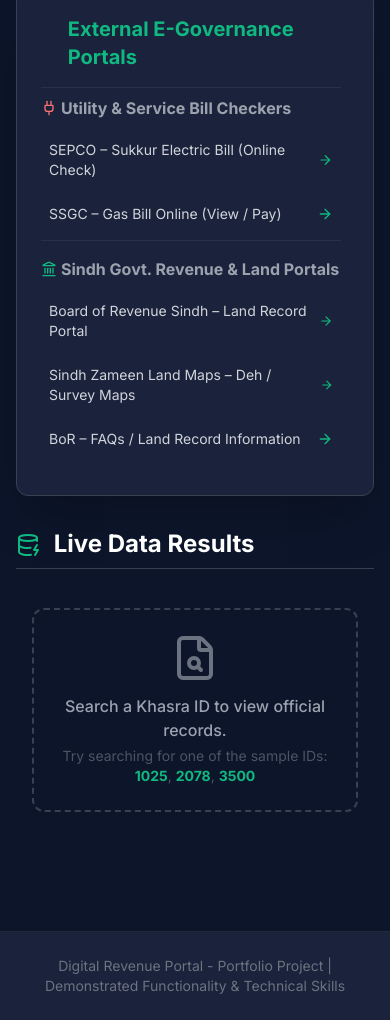
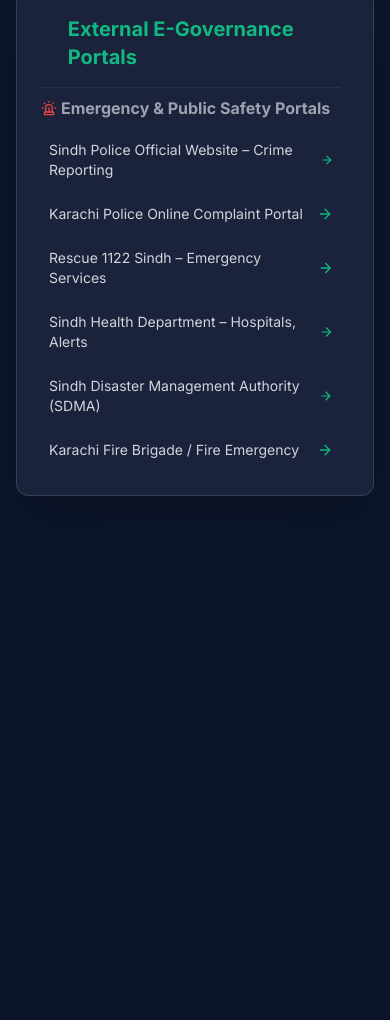
Before and after one commit to alkarampoultry505-afk/ALKARAMLAND, a plain HTML site: page index.html in a window 390 px wide. Shown: the part 1717-2737 px from the top of the page. After the commit the page ends 2261 px from the top, so only its background shows below. Drawn offline with nearby package versions, Linux system fonts and the light colour scheme; no server answers; some icons are missing.

Commit message:
Update index.html

```diff
--- a/index.html
+++ b/index.html
@@ -440,10 +440,57 @@
                     <div class="space-y-2 max-h-96 overflow-y-auto custom-scroll pr-2">
 
                         <h3 class="text-base font-semibold text-gray-400 pt-2 pb-1 border-t border-gray-700/50 flex items-center">
+                            <i data-lucide="siren" class="w-4 h-4 mr-1 text-red-500"></i> Emergency & Public Safety Portals
+                        </h3>
+                        <a href="https://www.sindhpolice.gov.pk" target="_blank" class="flex justify-between items-center text-sm text-gray-300 hover:text-dynamic-accent hover:bg-gray-800/50 p-2 rounded transition">
+                            <span>Sindh Police Official Website – Crime Reporting</span>
+                            <i data-lucide="arrow-right" class="w-4 h-4 text-dynamic-accent ml-2"></i>
+                        </a>
+                        <a href="https://www.karachipolice.gov.pk" target="_blank" class="flex justify-between items-center text-sm text-gray-300 hover:text-dynamic-accent hover:bg-gray-800/50 p-2 rounded transition">
+                            <span>Karachi Police Online Complaint Portal</span>
+                            <i data-lucide="arrow-right" class="w-4 h-4 text-dynamic-accent ml-2"></i>
+                        </a>
+                        <a href="https://www.rescue.gov.pk" target="_blank" class="flex justify-between items-center text-sm text-gray-300 hover:text-dynamic-accent hover:bg-gray-800/50 p-2 rounded transition">
+                            <span>Rescue 1122 Sindh – Emergency Services</span>
+                            <i data-lucide="arrow-right" class="w-4 h-4 text-dynamic-accent ml-2"></i>
+                        </a>
+                        <a href="https://www.sindhhealth.gov.pk" target="_blank" class="flex justify-between items-center text-sm text-gray-300 hover:text-dynamic-accent hover:bg-gray-800/50 p-2 rounded transition">
+                            <span>Sindh Health Department – Hospitals, Alerts</span>
+                            <i data-lucide="arrow-right" class="w-4 h-4 text-dynamic-accent ml-2"></i>
+                        </a>
+                        <a href="https://sdma.gos.pk" target="_blank" class="flex justify-between items-center text-sm text-gray-300 hover:text-dynamic-accent hover:bg-gray-800/50 p-2 rounded transition">
+                            <span>Sindh Disaster Management Authority (SDMA)</span>
+                            <i data-lucide="arrow-right" class="w-4 h-4 text-dynamic-accent ml-2"></i>
+                        </a>
+                        <a href="https://www.karachifire.gov.pk" target="_blank" class="flex justify-between items-center text-sm text-gray-300 hover:text-dynamic-accent hover:bg-gray-800/50 p-2 rounded transition">
+                            <span>Karachi Fire Brigade / Fire Emergency</span>
+                            <i data-lucide="arrow-right" class="w-4 h-4 text-dynamic-accent ml-2"></i>
+                        </a>
+                        <a href="https://www.prcs.org.pk" target="_blank" class="flex justify-between items-center text-sm text-gray-300 hover:text-dynamic-accent hover:bg-gray-800/50 p-2 rounded transition">
+                            <span>Pakistan Red Crescent Society – Sindh</span>
+                            <i data-lucide="arrow-right" class="w-4 h-4 text-dynamic-accent ml-2"></i>
+                        </a>
+                        <a href="https://www.sindhtraffic.gov.pk" target="_blank" class="flex justify-between items-center text-sm text-gray-300 hover:text-dynamic-accent hover:bg-gray-800/50 p-2 rounded transition">
+                            <span>Traffic Police Sindh – Road Safety & Emergency</span>
+                            <i data-lucide="arrow-right" class="w-4 h-4 text-dynamic-accent ml-2"></i>
+                        </a>
+                        <a href="https://civildefence.gos.pk" target="_blank" class="flex justify-between items-center text-sm text-gray-300 hover:text-dynamic-accent hover:bg-gray-800/50 p-2 rounded transition">
+                            <span>Civil Defense / Emergency Preparedness Portal</span>
+                            <i data-lucide="arrow-right" class="w-4 h-4 text-dynamic-accent ml-2"></i>
+                        </a>
+                        <a href="https://www.helpline.gov.pk" target="_blank" class="flex justify-between items-center text-sm text-gray-300 hover:text-dynamic-accent hover:bg-gray-800/50 p-2 rounded transition">
+                            <span>Call Center / Emergency Helpline Info Portal</span>
+                            <i data-lucide="arrow-right" class="w-4 h-4 text-dynamic-accent ml-2"></i>
+                        </a>
+                        <h3 class="text-base font-semibold text-gray-400 pt-4 pb-1 border-t border-gray-700/50 flex items-center">
                             <i data-lucide="plug" class="w-4 h-4 mr-1 text-red-400"></i> Utility & Service Bill Checkers
                         </h3>
                         <a href="https://bill.pitc.com.pk/sepcobill" target="_blank" class="flex justify-between items-center text-sm text-gray-300 hover:text-dynamic-accent hover:bg-gray-800/50 p-2 rounded transition">
                             <span>SEPCO – Sukkur Electric Bill (Online Check)</span>
+                            <i data-lucide="arrow-right" class="w-4 h-4 text-dynamic-accent ml-2"></i>
+                        </a>
+                        <a href="https://www.ssgc.com.pk/web" target="_blank" class="flex justify-between items-center text-sm text-gray-300 hover:text-dynamic-accent hover:bg-gray-800/50 p-2 rounded transition">
+                            <span>Sui Southern Gas Co. (SSGC) – Main Portal</span>
                             <i data-lucide="arrow-right" class="w-4 h-4 text-dynamic-accent ml-2"></i>
                         </a>
                         <a href="https://ssgc.com.pk/bill" target="_blank" class="flex justify-between items-center text-sm text-gray-300 hover:text-dynamic-accent hover:bg-gray-800/50 p-2 rounded transition">
@@ -455,11 +502,11 @@
                             <i data-lucide="landmark" class="w-4 h-4 mr-1 text-dynamic-accent"></i> Sindh Govt. Revenue & Land Portals
                         </h3>
 
-                        <a href="https://www.sindhzameen.gos.pk/" target="_blank" class="flex justify-between items-center text-sm text-gray-300 hover:text-dynamic-accent hover:bg-gray-800/50 p-2 rounded transition">
+                        <a href="https://www.sindhzameen.gos.pk" target="_blank" class="flex justify-between items-center text-sm text-gray-300 hover:text-dynamic-accent hover:bg-gray-800/50 p-2 rounded transition">
                             <span>Board of Revenue Sindh – Land Record Portal</span>
                             <i data-lucide="arrow-right" class="w-4 h-4 text-dynamic-accent ml-2"></i>
                         </a>
-                        <a href="http://map.sindhzameen.gos.pk/" target="_blank" class="flex justify-between items-center text-sm text-gray-300 hover:text-dynamic-accent hover:bg-gray-800/50 p-2 rounded transition">
+                        <a href="http://map.sindhzameen.gos.pk" target="_blank" class="flex justify-between items-center text-sm text-gray-300 hover:text-dynamic-accent hover:bg-gray-800/50 p-2 rounded transition">
                             <span>Sindh Zameen Land Maps – Deh / Survey Maps</span>
                             <i data-lucide="arrow-right" class="w-4 h-4 text-dynamic-accent ml-2"></i>
                         </a>
@@ -468,7 +515,7 @@
                             <i data-lucide="arrow-right" class="w-4 h-4 text-dynamic-accent ml-2"></i>
                         </a>
 
-                        <a href="https://estamps.gos.pk/eStampCitizenPortal/Home/LandingPage" target="_blank" class="flex justify-between items-center text-sm text-gray-300 hover:text-dynamic-accent hover:bg-gray-800/50 p-2 rounded transition">
+                        <a href="https://estamps.gos.pk" target="_blank" class="flex justify-between items-center text-sm text-gray-300 hover:text-dynamic-accent hover:bg-gray-800/50 p-2 rounded transition">
                             <span>e-Stamping Sindh – Stamp Duty, Fees, Verification</span>
                             <i data-lucide="arrow-right" class="w-4 h-4 text-dynamic-accent ml-2"></i>
                         </a>
@@ -478,12 +525,12 @@
                             <i data-lucide="arrow-right" class="w-4 h-4 text-dynamic-accent ml-2"></i>
                         </a>
 
-                        <a href="https://www.srb.gos.pk/" target="_blank" class="flex justify-between items-center text-sm text-gray-300 hover:text-dynamic-accent hover:bg-gray-800/50 p-2 rounded transition">
+                        <a href="https://www.srb.gos.pk" target="_blank" class="flex justify-between items-center text-sm text-gray-300 hover:text-dynamic-accent hover:bg-gray-800/50 p-2 rounded transition">
                             <span>Sindh Revenue Board – Provincial Tax Collection</span>
                             <i data-lucide="arrow-right" class="w-4 h-4 text-dynamic-accent ml-2"></i>
                         </a>
 
-                        <a href="https://excise.gos.pk/" target="_blank" class="flex justify-between items-center text-sm text-gray-300 hover:text-dynamic-accent hover:bg-gray-800/50 p-2 rounded transition">
+                        <a href="https://excise.gos.pk" target="_blank" class="flex justify-between items-center text-sm text-gray-300 hover:text-dynamic-accent hover:bg-gray-800/50 p-2 rounded transition">
                             <span>Excise, Taxation & Narcotics – Property/Vehicle Tax</span>
                             <i data-lucide="arrow-right" class="w-4 h-4 text-dynamic-accent ml-2"></i>
                         </a>
@@ -492,82 +539,37 @@
                             <i data-lucide="arrow-right" class="w-4 h-4 text-dynamic-accent ml-2"></i>
                         </a>
 
-                        <a href="https://lands.sindh.gov.pk/" target="_blank" class="flex justify-between items-center text-sm text-gray-300 hover:text-dynamic-accent hover:bg-gray-800/50 p-2 rounded transition">
+                        <a href="https://lands.sindh.gov.pk" target="_blank" class="flex justify-between items-center text-sm text-gray-300 hover:text-dynamic-accent hover:bg-gray-800/50 p-2 rounded transition">
                             <span>Sindh Land Administration & Settlement Department</span>
                             <i data-lucide="arrow-right" class="w-4 h-4 text-dynamic-accent ml-2"></i>
                         </a>
 
-                        <a href="https://kda.gos.pk/" target="_blank" class="flex justify-between items-center text-sm text-gray-300 hover:text-dynamic-accent hover:bg-gray-800/50 p-2 rounded transition">
-                            <span>Karachi Development Authority (KDA)</span>
+                        <h3 class="text-base font-semibold text-gray-400 pt-4 pb-1 border-t border-gray-700/50 flex items-center">
+                            <i data-lucide="map-pin" class="w-4 h-4 mr-1 text-yellow-500"></i> Naushahro Feroze District & Local Portals
+                        </h3>
+
+                        <a href="https://www.sindhpolice.gov.pk/nausheroferoz" target="_blank" class="flex justify-between items-center text-sm text-gray-300 hover:text-dynamic-accent hover:bg-gray-800/50 p-2 rounded transition">
+                            <span>Sindh Police – Naushahro Feroze District Page</span>
                             <i data-lucide="arrow-right" class="w-4 h-4 text-dynamic-accent ml-2"></i>
                         </a>
-                        <a href="https://www.ldakarachi.com/" target="_blank" class="flex justify-between items-center text-sm text-gray-300 hover:text-dynamic-accent hover:bg-gray-800/50 p-2 rounded transition">
-                            <span>Lyari Development Authority (LDA)</span>
+                        <a href="https://www.sindhpolice.gov.pk/nausheroferoz/police-station" target="_blank" class="flex justify-between items-center text-sm text-gray-300 hover:text-dynamic-accent hover:bg-gray-800/50 p-2 rounded transition">
+                            <span>Sindh Police – District Police Stations List</span>
                             <i data-lucide="arrow-right" class="w-4 h-4 text-dynamic-accent ml-2"></i>
                         </a>
-                        <a href="https://mda.gos.pk/" target="_blank" class="flex justify-between items-center text-sm text-gray-300 hover:text-dynamic-accent hover:bg-gray-800/50 p-2 rounded transition">
-                            <span>Malir Development Authority (MDA)</span>
+                        <a href="https://www.districtcourtsnf.gov.pk/intro.html" target="_blank" class="flex justify-between items-center text-sm text-gray-300 hover:text-dynamic-accent hover:bg-gray-800/50 p-2 rounded transition">
+                            <span>District & Sessions Court Naushahro Feroze (Judiciary)</span>
                             <i data-lucide="arrow-right" class="w-4 h-4 text-dynamic-accent ml-2"></i>
                         </a>
-                        <a href="https://sda.gos.pk/" target="_blank" class="flex justify-between items-center text-sm text-gray-300 hover:text-dynamic-accent hover:bg-gray-800/50 p-2 rounded transition">
-                            <span>Sukkur Development Authority (SDA)</span>
+                        <a href="https://rsu-sindh.gov.pk/programs/onlineGIS.php?district=Naushero+Feroze" target="_blank" class="flex justify-between items-center text-sm text-gray-300 hover:text-dynamic-accent hover:bg-gray-800/50 p-2 rounded transition">
+                            <span>School Education Sindh – NF Schools GIS Map/Data</span>
                             <i data-lucide="arrow-right" class="w-4 h-4 text-dynamic-accent ml-2"></i>
                         </a>
-
-                        <a href="https://gis.sindh.gov.pk/" target="_blank" class="flex justify-between items-center text-sm text-gray-300 hover:text-dynamic-accent hover:bg-gray-800/50 p-2 rounded transition">
-                            <span>Sindh GIS Mapping – Land & Area Info</span>
+                        <a href="https://govserv.org/PK/Naushahro-Feroze/1077732292305531/District-Information-Office-Naushahro-Feroze" target="_blank" class="flex justify-between items-center text-sm text-gray-300 hover:text-dynamic-accent hover:bg-gray-800/50 p-2 rounded transition">
+                            <span>District Information Office Naushahro Feroze (Notices)</span>
                             <i data-lucide="arrow-right" class="w-4 h-4 text-dynamic-accent ml-2"></i>
                         </a>
-                        <a href="https://www.ksbwsc.gos.pk/" target="_blank" class="flex justify-between items-center text-sm text-gray-300 hover:text-dynamic-accent hover:bg-gray-800/50 p-2 rounded transition">
-                            <span>Sindh Building Control – Maps, Approvals</span>
+                        <a href="https://www.worldorgs.com/catalog/naushahro-feroze/government-office/assistant-commissioner-office-mehrabpur-nferoze" target="_blank" class="flex justify-between items-center text-sm text-gray-300 hover:text-dynamic-accent hover:bg-gray-800/50 p-2 rounded transition">
+                            <span>Assistant Commissioner Office Mehrabpur (Local Admin)</span>
                             <i data-lucide="arrow-right" class="w-4 h-4 text-dynamic-accent ml-2"></i>
                         </a>
-                         <a href="https://kmc.gos.pk/" target="_blank" class="flex justify-between items-center text-sm text-gray-300 hover:text-dynamic-accent hover:bg-gray-800/50 p-2 rounded transition">
-                            <span>Karachi Metropolitan Corporation (KMC)</span>
-                            <i data-lucide="arrow-right" class="w-4 h-4 text-dynamic-accent ml-2"></i>
-                        </a>
-                         <a href="https://www.sindh.gov.pk/" target="_blank" class="flex justify-between items-center text-sm text-gray-300 hover:text-dynamic-accent hover:bg-gray-800/50 p-2 rounded transition">
-                            <span>Government of Sindh – Official Portal</span>
-                            <i data-lucide="arrow-right" class="w-4 h-4 text-dynamic-accent ml-2"></i>
-                        </a>
-                         <a href="https://www.cms.gos.pk/" target="_blank" class="flex justify-between items-center text-sm text-gray-300 hover:text-dynamic-accent hover:bg-gray-800/50 p-2 rounded transition">
-                            <span>Complaint Management System (CMS)</span>
-                            <i data-lucide="arrow-right" class="w-4 h-4 text-dynamic-accent ml-2"></i>
-                        </a>
-                         <a href="https://sezmis.invest.gov.pk/" target="_blank" class="flex justify-between items-center text-sm text-gray-300 hover:text-dynamic-accent hover:bg-gray-800/50 p-2 rounded transition">
-                            <span>SEZ Zones (Land Allotment Info)</span>
-                            <i data-lucide="arrow-right" class="w-4 h-4 text-dynamic-accent ml-2"></i>
-                        </a>
-                    </div>
-                </div>
-                </div>
-
-            <div class="lg:col-span-2">
-                <h2 class="text-2xl font-bold mb-4 text-white border-b border-gray-700 pb-2">
-                    <i data-lucide="database-zap" class="w-6 h-6 mr-2 text-dynamic-accent inline-block"></i>
-                    Live Data Results
-                </h2>
-                <div id="record-result" class="min-h-[250px] flex items-center justify-center p-4">
-                    <div class="text-center p-6 border-2 border-dashed border-gray-700 rounded-xl">
-                        <i data-lucide="file-search" class="w-12 h-12 mx-auto text-gray-500 mb-3"></i>
-                        <p class="text-gray-400 font-medium">Search a Khasra ID to view official records.</p>
-                        <p class="text-sm text-gray-600 mt-1">
-                            Try searching for one of the sample IDs:
-                            <strong class="text-dynamic-accent">1025</strong>,
-                            <strong class="text-dynamic-accent">2078</strong>,
-                            <strong class="text-dynamic-accent">3500</strong>
-                        </p>
-                    </div>
-                </div>
-            </div>
-        </div>
-        </main>
-
-    <footer class="bg-dark-card border-t border-gray-800 mt-12 py-6">
-        <div class="max-w-7xl mx-auto px-4 sm:px-6 lg:px-8 text-center text-sm text-gray-500">
-            Digital Revenue Portal - Portfolio Project | Demonstrated Functionality & Technical Skills
-        </div>
-    </footer>
-
-</body>
-</html>
+                        <a href="http://mehrabpursindh.com" target="_blank" class="flex justify-between items-center text-sm text-gray-300 hover:text-dynamic-accent hover:bg-gray-800/50 p-
```
